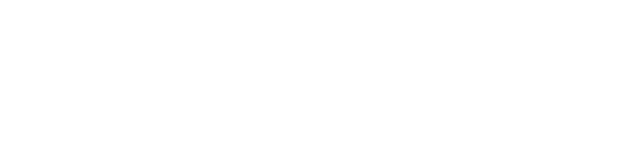
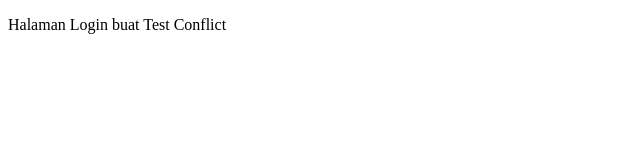
Before and after one commit to aniindyta/PRPL, a plain HTML site: page login.html in a window 1280 px wide. Shown: the whole page, without its empty margins (0-640 px from the left). Drawn offline with Linux system fonts and the light colour scheme.

Commit message:
Test Conflict

```diff
--- a/login.html
+++ b/login.html
@@ -6,6 +6,6 @@
     <title>Login</title>
 </head>
 <body>
-
+    <p>Halaman Login buat Test Conflict</p>
 </body>
 </html>
```
